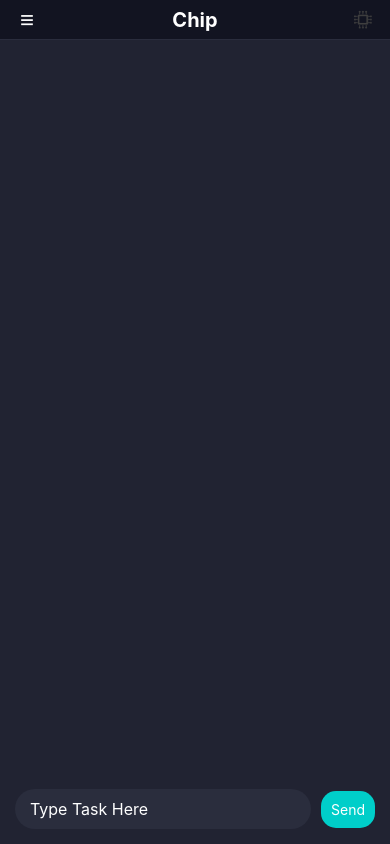
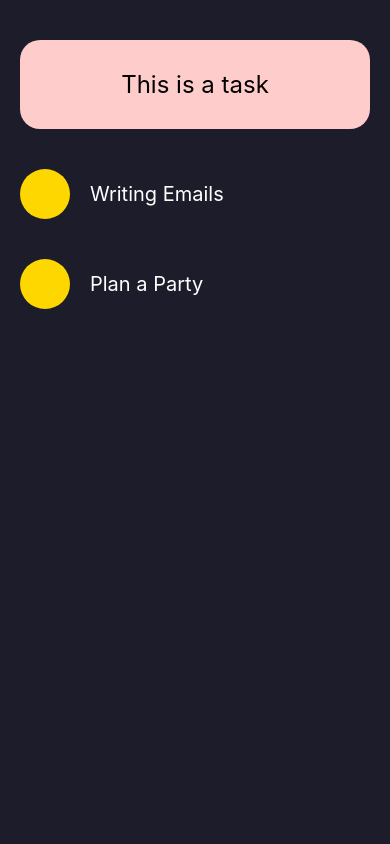
Before and after one commit to BenjaminL15/AI-Productivity-App, a React Native app in the folder application/: screen /Chat in a window 390 px wide. Built offline with nearby package versions, Linux system fonts and the light colour scheme.

Commit message:
Task Node
Task Node screen with animation and everything

```diff
--- a/application/App.js
+++ b/application/App.js
@@ -78,24 +78,24 @@ const fadeTransition = {
 
 const App = () => {
   return (
-    // <View style={styles.container}>
-    //   <TaskNode/>
-    // </View>
-    <NavigationContainer>
-      <Stack.Navigator>
-        <Stack.Screen name="Welcome" component={WelcomeScreen} options={{headerShown: false}}/>
-        <Stack.Screen name="TaskStart" component={TaskStart} options={{headerShown: false, ...fadeTransition}} />
-        <Stack.Screen
-          name="Chat"
-          component={ChatScreen}
-          initialParams={{ firebaseApp: app }}
-          options={{
-            ...verticalSwipeTransition,
-            headerShown: false
-          }}
-        />
-      </Stack.Navigator>
-    </NavigationContainer>
+    <View style={styles.container}>
+      <TaskNode/>
+    </View>
+    // <NavigationContainer>
+    //   <Stack.Navigator>
+    //     <Stack.Screen name="Welcome" component={WelcomeScreen} options={{headerShown: false}}/>
+    //     <Stack.Screen name="TaskStart" component={TaskStart} options={{headerShown: false, ...fadeTransition}} />
+    //     <Stack.Screen
+    //       name="Chat"
+    //       component={ChatScreen}
+    //       initialParams={{ firebaseApp: app }}
+    //       options={{
+    //         ...verticalSwipeTransition,
+    //         headerShown: false
+    //       }}
+    //     />
+    //   </Stack.Navigator>
+    // </NavigationContainer>
   );
 };
 
--- a/application/package.json
+++ b/application/package.json
@@ -23,6 +23,7 @@
     "react": "18.2.0",
     "react-native": "0.74.2",
     "react-native-background-timer": "^2.4.1",
+    "react-native-final-tree-view": "^3.0.0",
     "react-native-firebase": "^5.6.0",
     "react-native-gesture-handler": "^2.17.1",
     "react-native-safe-area-context": "^4.10.7",
--- a/application/screens/taskNodes.js
+++ b/application/screens/taskNodes.js
@@ -1,113 +1,187 @@
-import React from 'react';
-import { View, Text, StyleSheet, ScrollView, Dimensions } from 'react-native';
-import Svg, { Line } from 'react-native-svg';
+import React, { useState, useEffect } from 'react';
+import { Text, View, StyleSheet, Animated, TouchableOpacity } from 'react-native';
 
-const TaskScreen = () => {
-  const { width } = Dimensions.get('window');
-  const circleSize = 40;
-  const lineWidth = 2;
+const family = [
+  {
+    id: 'Writing Emails',
+    name: 'Writing Emails',
+    children: [
+      {
+        id: 'Gather Emails',
+        name: 'Gather Emails',
+        children: [
+          {
+            id: 'Send',
+            name: 'Send Emails',
+          },
+        ],
+      },
+    ],
+  },
+  {
+    id: 'Plan a Party',
+    name: 'Plan a Party',
+    children: [
+      {
+        id: 'Gather the invitees',
+        name: 'Gather the invitees',
+        children: [
+          {
+            id: 'Send invites',
+            name: 'Send invites',
+          },
+        ],
+      },
+    ],
+  },
+];
 
-  const tasks = [
-    {
-      label: 'Task 1',
-      color: '#D9D9D9',
-      children: [
-        { label: 'Task 2', color: '#FFD700' },
-        { label: 'Task 3', color: '#6D8E72', children: [
-          { label: 'Task 4', color: '#6D8E72' },
-          { label: 'Task 5', color: '#6D8E72' },
-          { label: 'Task 6', color: '#6D8E72' },
-        ] },
-      ],
-    },
-  ];
+const Node = ({ node, level, isExpanded, onToggle, expandedChild, setExpandedChild }) => {
+  const [height] = useState(new Animated.Value(isExpanded ? 70 : 0));
+  const [lineOpacity] = useState(new Animated.Value(isExpanded ? 1 : 0));
 
-  const renderTasks = (tasks, parentY = 0, level = 0) => {
-    const offsetX = width / 2;
-    const verticalSpacing = 80;
+  useEffect(() => {
+    Animated.parallel([
+      Animated.timing(height, {
+        toValue: isExpanded ? 70 : 0,
+        duration: 300,
+        useNativeDriver: false,
+      }),
+      Animated.timing(lineOpacity, {
+        toValue: isExpanded ? 1 : 0,
+        duration: 300,
+        useNativeDriver: false,
+      }),
+    ]).start();
+  }, [isExpanded]);
 
-    return tasks.map((task, index) => {
-      const currentY = parentY + (index + 1) * verticalSpacing;
+  const hasChildren = node.children && node.children.length > 0;
 
-      return (
-        <View key={`${task.label}-${index}`} style={styles.taskContainer}>
-          {level > 0 && (
-            <Svg height={currentY} width="100%" style={styles.svg}>
-              <Line
-                x1={offsetX}
-                y1={parentY}
-                x2={offsetX}
-                y2={currentY}
-                stroke="#E4E4E4"
-                strokeWidth={lineWidth}
-                strokeDasharray="4"
-              />
-            </Svg>
-          )}
-          <View style={[styles.circle, { backgroundColor: task.color, left: offsetX - circleSize / 2, top: currentY }]}>
-            <Text style={styles.taskText}>{task.label}</Text>
-          </View>
-          {task.children && renderTasks(task.children, currentY, level + 1)}
-        </View>
-      );
-    });
+  const handlePress = () => {
+    if (hasChildren) {
+      if (expandedChild === node.id) {
+        setExpandedChild(null);
+      } else {
+        setExpandedChild(node.id);
+      }
+      onToggle(node.id);
+    }
   };
 
   return (
-    <ScrollView style={styles.container}>
-      <View style={styles.header}>
-        <Text style={styles.headerText}>This is a task</Text>
+    <View style={styles.nodeContainer}>
+      <TouchableOpacity onPress={handlePress} disabled={!hasChildren} style={{ flexDirection: 'row', alignItems: 'center' }}>
+        <View style={styles.circle(level)} />
+        <Text style={[styles.text, { marginLeft: 20, color: hasChildren ? '#ffffff' : '#666666' }]}>
+          {node.name}
+        </Text>
+      </TouchableOpacity>
+      {hasChildren && (
+        <Animated.View
+          style={[
+            styles.line,
+            { marginLeft: 35 * (level + 1) - 15, height, opacity: lineOpacity },
+          ]}
+        />
+      )}
+      {isExpanded && hasChildren && node.children.slice(0, 1).map(childNode => (
+        <Node
+          key={childNode.id}
+          node={childNode}
+          level={level + 1}
+          isExpanded={expandedChild === childNode.id}
+          onToggle={onToggle}
+          expandedChild={expandedChild}
+          setExpandedChild={setExpandedChild}
+        />
+      ))}
+      {hasChildren && node.children.slice(1).map(childNode => (
+        <View key={childNode.id} style={styles.nodeContainer}>
+          <View style={{ flexDirection: 'row', alignItems: 'center' }}>
+            <View style={styles.circle(level + 1)} />
+            <Text style={[styles.text, { marginLeft: 20, color: '#666666' }]}>
+              {childNode.name}
+            </Text>
+          </View>
+          <Animated.View
+            style={[
+              styles.line,
+              { marginLeft: 35 * (level + 2) - 15, height: 70, opacity: lineOpacity },
+            ]}
+          />
+        </View>
+      ))}
+    </View>
+  );
+};
+
+const App = () => {
+  const [expandedNodes, setExpandedNodes] = useState({});
+  const [expandedChild, setExpandedChild] = useState(null);
+
+  const handleToggle = (nodeId) => {
+    setExpandedNodes(prevState => ({
+      ...prevState,
+      [nodeId]: !prevState[nodeId],
+    }));
+  };
+
+  return (
+    <View style={styles.container}>
+      <View style={styles.taskBox}>
+        <Text style={styles.taskBoxText}>This is a task</Text>
       </View>
-      <View style={styles.timelineContainer}>
-        {renderTasks(tasks)}
-      </View>
-    </ScrollView>
+      {family.map((node, index) => (
+        <Node
+          key={node.id}
+          node={node}
+          level={0}
+          isExpanded={!!expandedNodes[node.id]}
+          onToggle={handleToggle}
+          expandedChild={expandedChild}
+          setExpandedChild={setExpandedChild}
+        />
+      ))}
+    </View>
   );
 };
 
 const styles = StyleSheet.create({
   container: {
     flex: 1,
-    backgroundColor: '#202031',
-    padding: 16,
+    backgroundColor: '#1c1c2b',
+    paddingHorizontal: 20,
+    paddingVertical: 40,
   },
-  header: {
-    backgroundColor: '#FFD1D1',
-    borderRadius: 10,
-    padding: 16,
-    marginBottom: 16,
+  taskBox: {
+    backgroundColor: '#ffcccc',
+    padding: 30,
+    borderRadius: 20,
+    marginBottom: 40,
   },
-  headerText: {
+  taskBoxText: {
+    color: '#000',
     fontSize: 24,
-    fontWeight: 'bold',
-    color: '#000',
     textAlign: 'center',
   },
-  timelineContainer: {
-    position: 'relative',
-    flex: 1,
+  nodeContainer: {
+    flexDirection: 'column',
+    marginBottom: 40,
   },
-  svg: {
-    position: 'absolute',
-    width: '100%',
-    height: '100%',
+  circle: (level) => ({
+    width: level === 0 ? 50 : 40,
+    height: level === 0 ? 50 : 40,
+    borderRadius: level === 0 ? 25 : 20,
+    backgroundColor: level === 0 ? '#ffd700' : '#cd853f',
+  }),
+  text: {
+    fontSize: 20,
   },
-  taskContainer: {
-    position: 'relative',
-    marginBottom: 24,
-  },
-  circle: {
-    position: 'absolute',
-    width: 40,
-    height: 40,
-    borderRadius: 20,
-    alignItems: 'center',
-    justifyContent: 'center',
-  },
-  taskText: {
-    color: '#FFF',
-    fontSize: 16,
+  line: {
+    width: 2,
+    backgroundColor: '#ffffff',
+    alignSelf: 'flex-start',
   },
 });
 
-export default TaskScreen;
+export default App;
```
Also changed, not shown: 1 other file (tests, documents, lock files or other folders).
